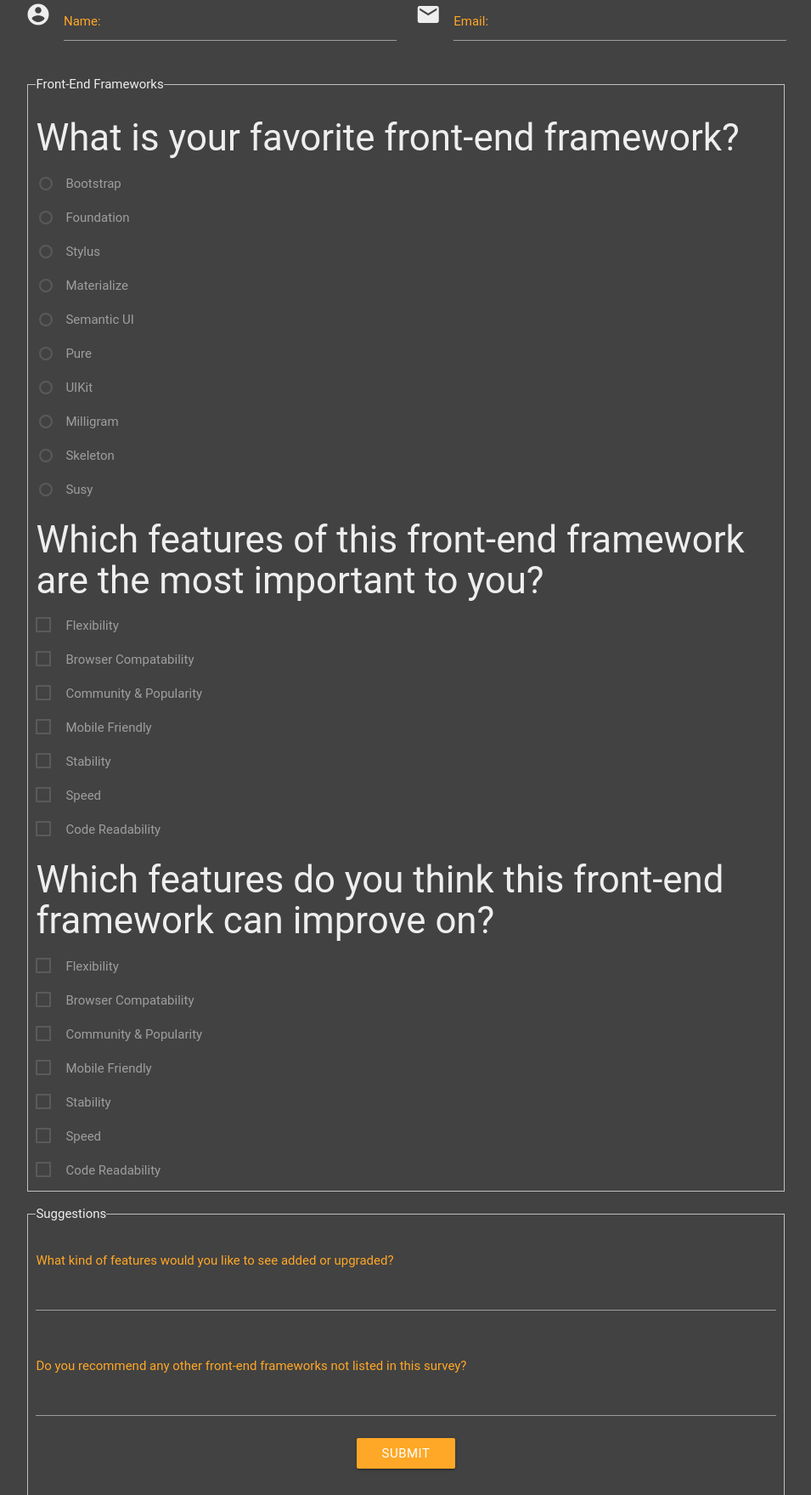
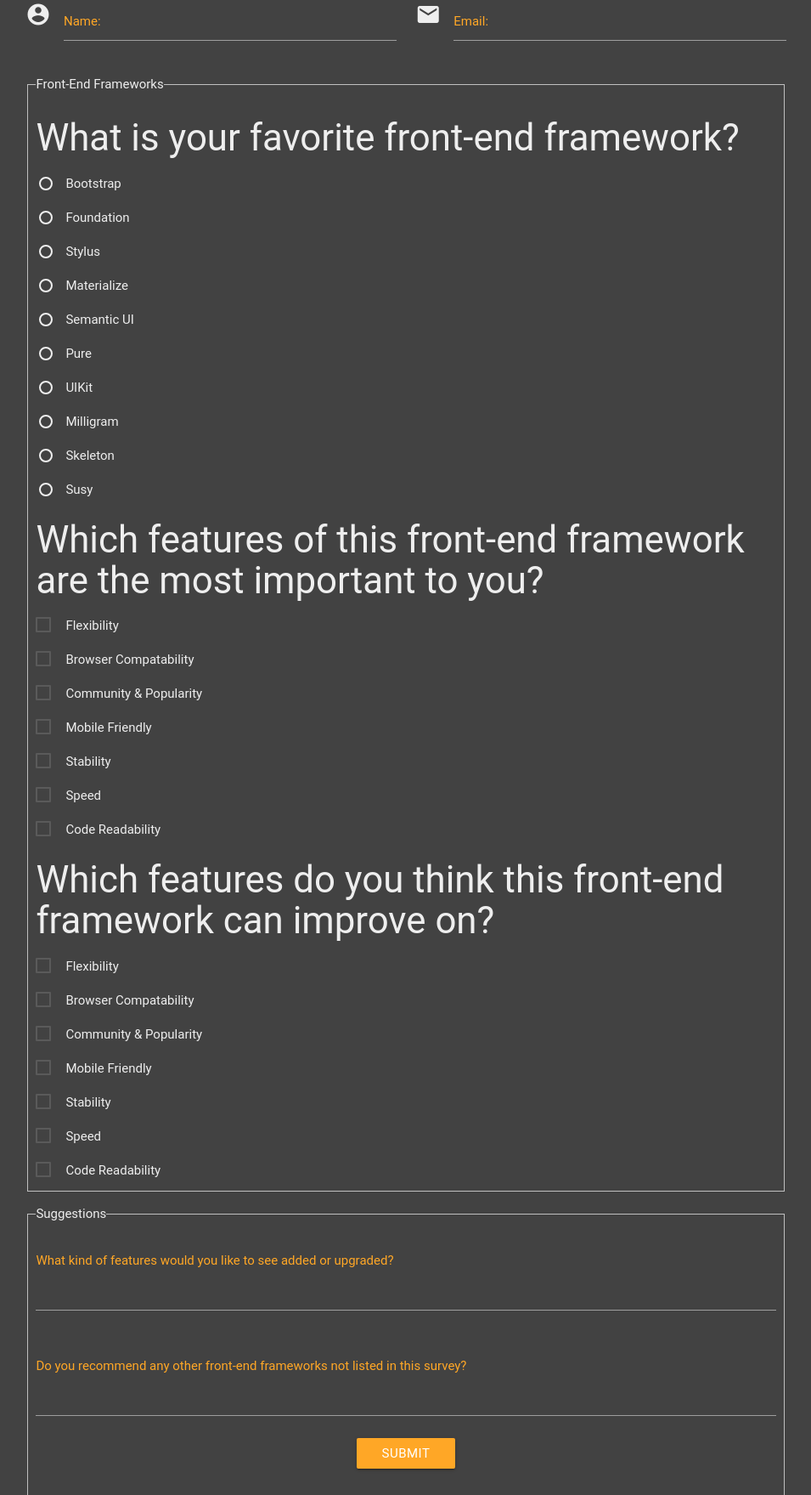
Before and after one commit to ahashim1/CSC174_Assignment8, a PHP site: page / in a window 1280 px wide. Shown: the part 403-2162 px from the top of the page at 85% size, without its empty margins (162-1117 px from the left). Run offline with PHP 8.4, Linux system fonts and the light colour scheme; some libraries are stand-ins or nearby versions; some web fonts are replaced.

Commit message:
color correction on radio and checkboxes

```diff
--- a/css/overrides.css
+++ b/css/overrides.css
@@ -50,3 +50,11 @@ h1{
 	border: 2px solid #ffa726;
 	background-color: #ffa726;
 }
+
+[type="radio"]:not(:checked)+label:before, [type="radio"]:not(:checked)+label:after {
+    border: 2px solid #eeeeee;
+}
+
+.boxes label{
+	color: #eeeeee;
+}
--- a/index.php
+++ b/index.php
@@ -61,6 +61,8 @@
 
 				<h3>What is your favorite front-end framework?</h3>
 
+				<div class="boxes">
+
 					<p>
 						<input type="radio" name="framework" id="bootstrap">
 						<label for="bootstrap">Bootstrap</label>
@@ -111,7 +113,11 @@
 						<label for="susy">Susy</label>
 					</p>
 
+				</div>
+
 				<h3>Which features of this front-end framework are the most important to you?</h3>
+
+					<div class="boxes">
 
 					<p>
 						<input type="checkbox" name="feature" id="flex">
@@ -148,8 +154,11 @@
 						<label for="readability">Code Readability</label>
 					</p>
 
+					</div>
 
 				<h3>Which features do you think this front-end framework can improve on?</h3>
+
+					<div class="boxes">
 
 					<p>
 						<input type="checkbox" name="improve-feat" id="flex2">
@@ -185,6 +194,8 @@
 						<input type="checkbox" name="improve-feat" id="readability2">
 						<label for="readability2">Code Readability</label>
 					</p>
+
+					</div>
 
 			</fieldset>
 
```
